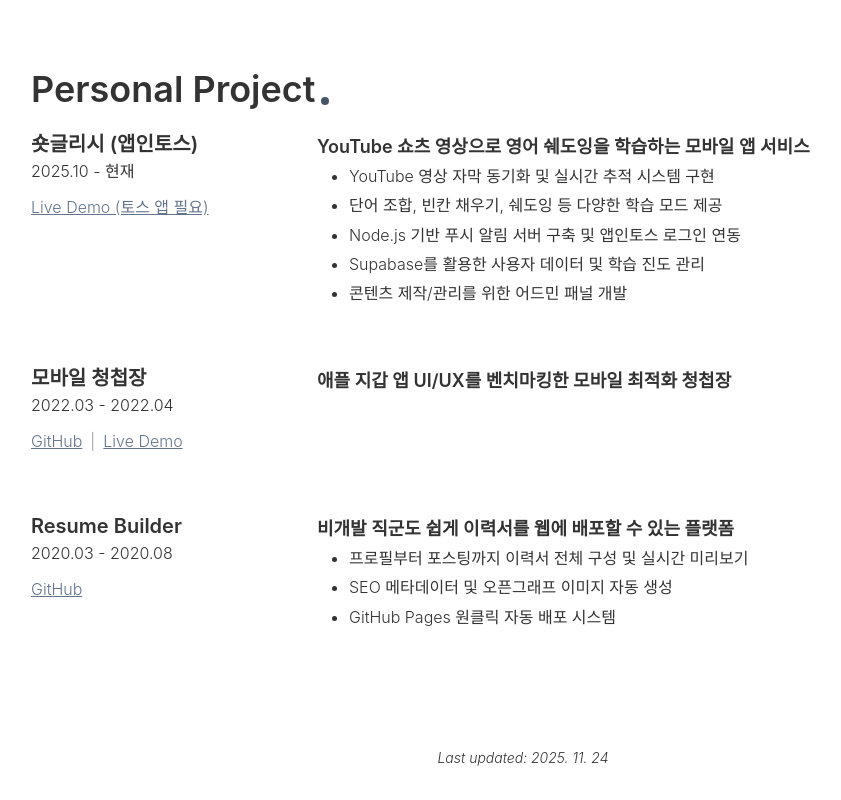
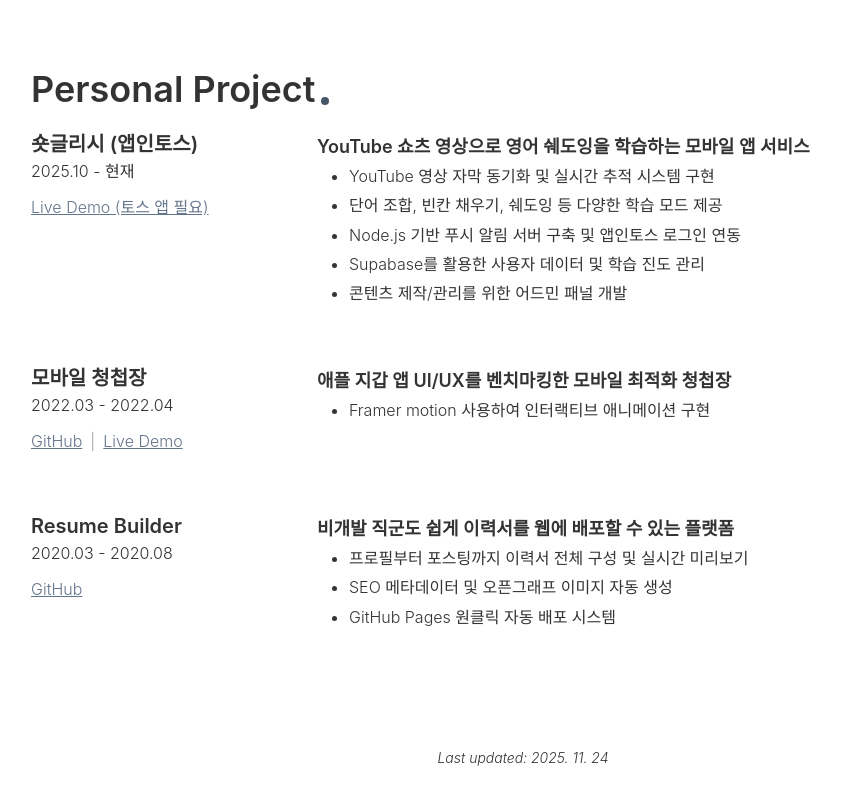
Before and after one commit to parkoon/about, a React (Vite) app: page / in a window 1280 px wide. Shown: the part 6498-7298 px from the top of the page, without its empty margins (117-958 px from the left). Built offline with nearby package versions, Linux system fonts and the light colour scheme; a web font is replaced by a local one.

Commit message:
chore: update data

```diff
--- a/src/data/index.ts
+++ b/src/data/index.ts
@@ -405,7 +405,7 @@ export const PERSONAL_PROJECT: PersonalProject[] = [
     ],
     feature: {
       title: "애플 지갑 앱 UI/UX를 벤치마킹한 모바일 최적화 청첩장",
-      descriptions: [],
+      descriptions: ["Framer motion 사용하여 인터랙티브 애니메이션 구현"],
     },
   },
   {
```
